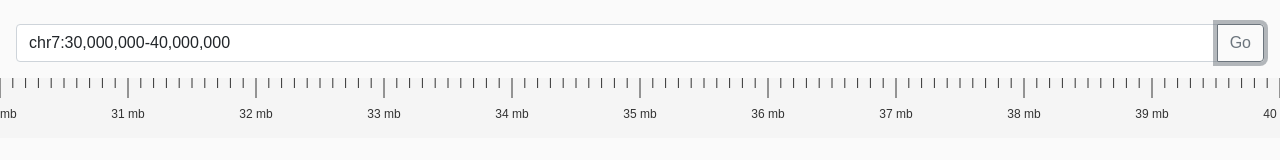
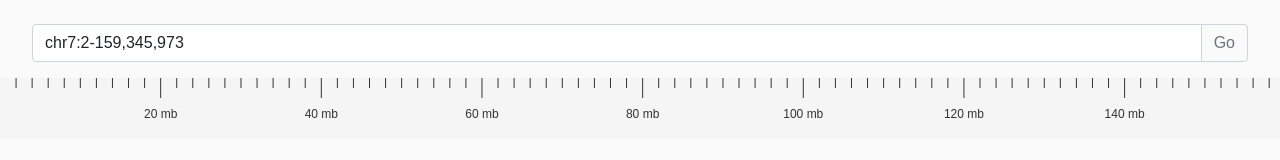
Before and after one commit to turner/pg-spike-genomic-ruler, a website built with Vite: page index.html in a window 1280 px wide. Both pictures are taken after a click on the button "Go". Built offline with nearby package versions, Linux system fonts and the light colour scheme.

Commit message:
locusInput and Ruler edits

```diff
--- a/src/components/locusInput.js
+++ b/src/components/locusInput.js
@@ -1,5 +1,6 @@
 import { template, ELEMENT_IDS } from './locusInput.template.js';
 import { prettyPrint } from '../utils.js';
+import {getChromosomeLength} from "./genomicUtils.js"
 
 // Regular expressions for parsing genomic loci
 const LOCUS_PATTERNS = {
@@ -43,8 +44,7 @@ class LocusInput {
         // Update the locus input when the genomic locus changes
         this.genomicRuler.canvas.addEventListener('genomicLocusChanged', (event) => {
             const { chr, startBP, endBP } = event.detail;
-            this.setValue(`${chr}:${prettyPrint(startBP)}-${prettyPrint(endBP)}`);
-            console.log(`Genomic locus changed: ${chr}:${prettyPrint(startBP)}-${prettyPrint(endBP)}`);
+            this.setValue(chr, startBP, endBP);
         });
     }
 
@@ -120,8 +120,12 @@ class LocusInput {
     }
 
     // Method to update the input value programmatically
-    setValue(locusString) {
-        this.inputElement.value = locusString;
+    setValue(chr, startBP, endBP) {
+
+        // Add 1 to startBP. User input is 1-based, genomic ruler is 0-based
+        const str = `${chr}:${prettyPrint(1 + startBP)}-${prettyPrint(endBP)}`;
+        // console.log(`Genomic locus changed: ${str}`);
+        this.inputElement.value = str;
     }
 }
 
--- a/src/components/locusInput.template.js
+++ b/src/components/locusInput.template.js
@@ -6,15 +6,17 @@ export const ELEMENT_IDS = {
 };
 
 export const template = `
+    <div class="locus-input">
         <div class="input-group mb-3">
             <input type="text"
-               class="form-control"
+                   class="locus-input__control form-control"
                    id="${ELEMENT_IDS.INPUT}"
                    placeholder="Enter locus (e.g., chr5 or chr12:50,464,921-53,983,987)"
                    aria-label="Genomic locus">
-        <button class="btn btn-outline-secondary"
+            <button class="locus-input__button btn btn-outline-secondary"
                     type="button"
                     id="${ELEMENT_IDS.GO_BUTTON}">Go</button>
         </div>
         <div class="invalid-feedback" id="${ELEMENT_IDS.ERROR}"></div>
+    </div>
 `;
--- a/src/components/ruler.js
+++ b/src/components/ruler.js
@@ -38,6 +38,12 @@ class Ruler {
     setGenomicLocus(chr, startBP, endBP) {
         this.chr = chr;
         const { start: chrStart, end: chrEnd } = Ruler.getChromosomeBoundaries(chr);
+
+        // If either startBP or endBP is not provided, use the full chromosome length
+        if (startBP === undefined || endBP === undefined) {
+            startBP = chrStart;
+            endBP = chrEnd;
+        }
 
         // Validate and clamp the provided range
         startBP = Math.max(chrStart, Math.min(startBP, chrEnd));
--- a/src/main.js
+++ b/src/main.js
@@ -9,5 +9,6 @@ document.addEventListener("DOMContentLoaded", (event) => {
 
     const locusInput = new LocusInput(document.querySelector('.locus-input'), genomicRuler);
 
-    genomicRuler.setGenomicLocus('chr7', 30000000, 40000000);
+    // genomicRuler.setGenomicLocus('chr7', 30000000, 40000000);
+    genomicRuler.setGenomicLocus('chr7');
 });
--- a/src/styles/components/_locus-input.scss
+++ b/src/styles/components/_locus-input.scss
@@ -1,3 +1,19 @@
 .locus-input {
   padding: 0 1rem;
+
+  &__control {
+    &:focus {
+      outline: none;
+      box-shadow: none;
+      border-color: #ced4da;
+    }
+  }
+
+  &__button {
+    &:focus {
+      outline: none;
+      box-shadow: none;
+      border-color: #ced4da;
+    }
+  }
 }
```
Also changed, not shown: src/styles/app.css (added), 1 other file. Lines whose indentation alone changed are shown as unchanged.
